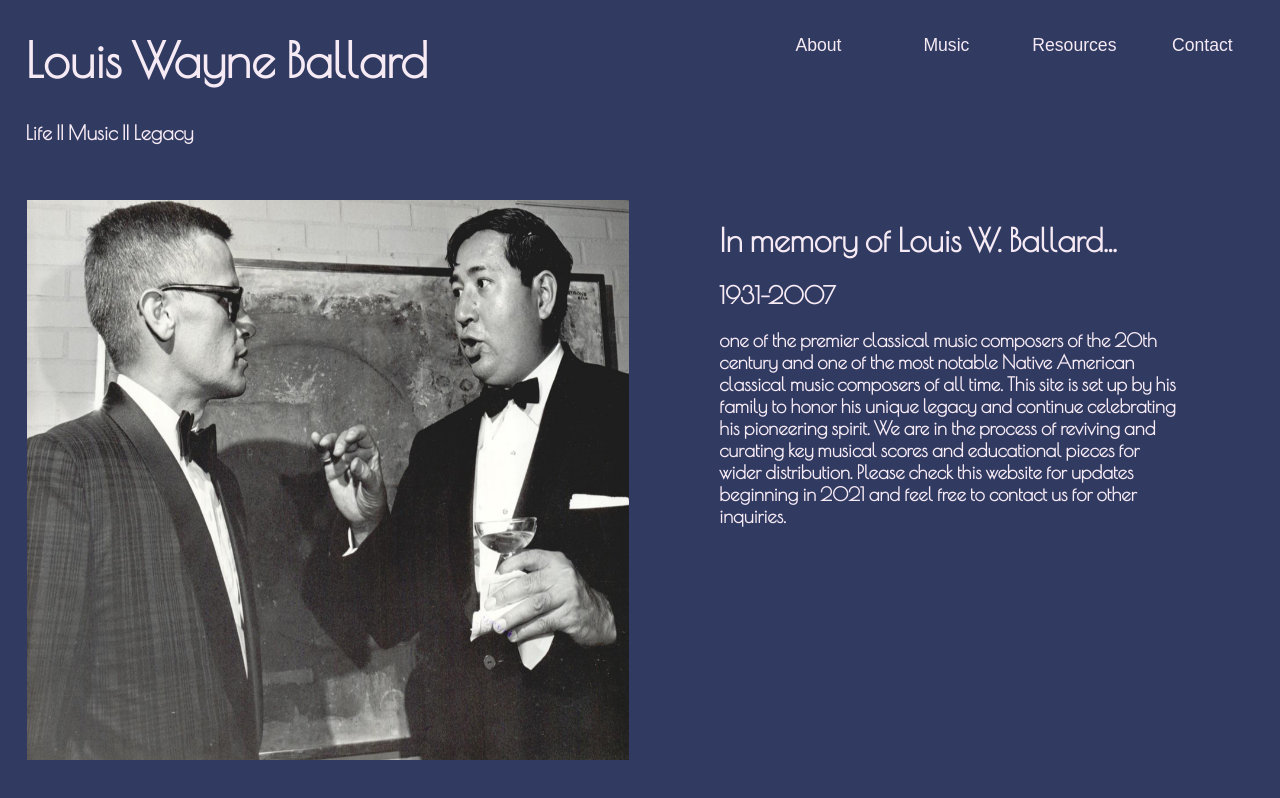
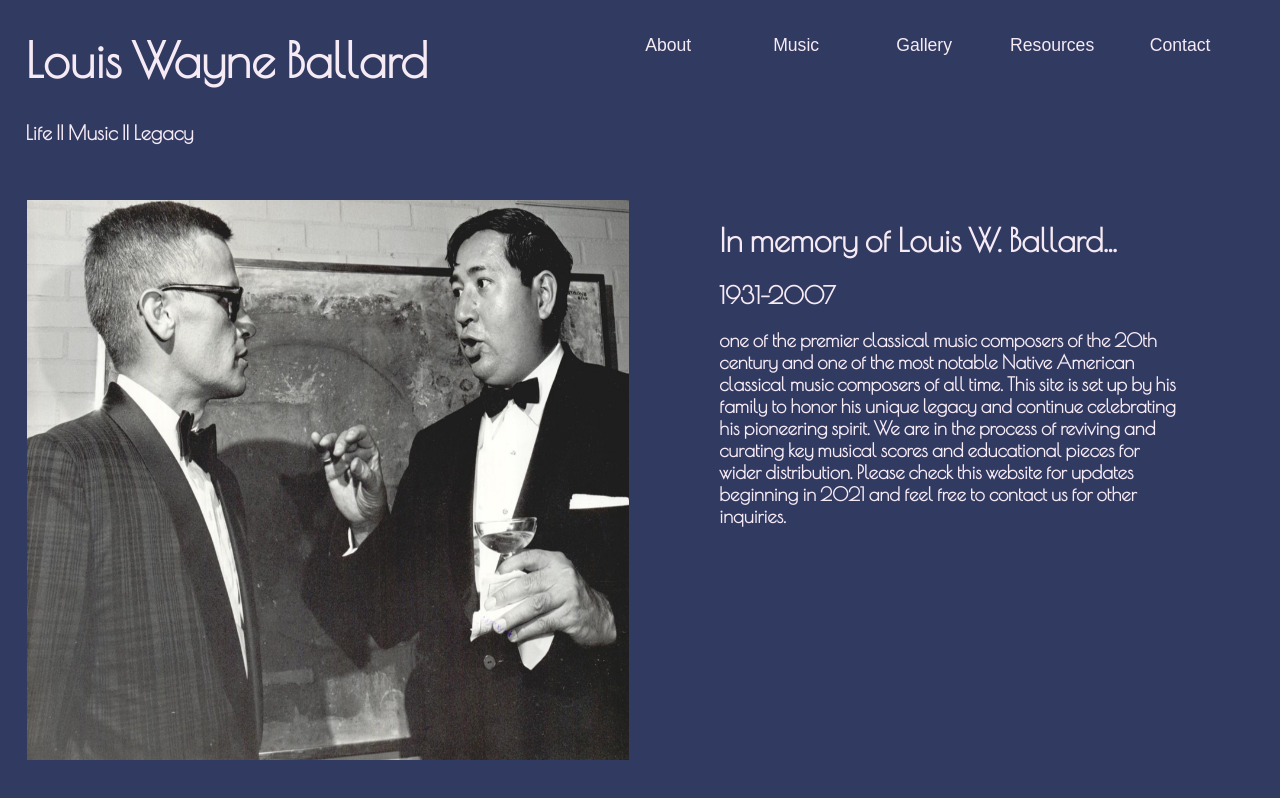
Before and after one commit to Ballard-Art/front-end, a React (Create React App) app in the folder lwb-music/: page / in a window 1280 px wide. Shown: the top 798 px of the page. Built offline with nearby package versions, Linux system fonts and the light colour scheme.

Commit message:
alignment resolved main nav

```diff
--- a/lwb-music/src/components/Menu.js
+++ b/lwb-music/src/components/Menu.js
@@ -10,16 +10,16 @@ const StyledBar = styled.div`
 `
 const StyledName = styled.div`
     height: 10vh;
-    width: 35vw;
+    width: 40vw;
     font-size: 1.5rem;
     margin-left: 2%;
 
 `
 const StyledLinks = styled.div`
     height: 10vh;
-    width: 45vw;
+    width: 60vw;
     margin-top: 2%;
-    margin-left: 25%;
+    margin-left: 10%;
 `
 
 function Menu({ oneTxt, oneLink, twoTxt, twoLink, threeTxt, threeLink, fourTxt, fourLink, fiveTxt, fiveLink }) {
--- a/lwb-music/src/pages/Home.js
+++ b/lwb-music/src/pages/Home.js
@@ -12,10 +12,12 @@ function Home() {
             oneLink='/about'
             twoTxt='Music'
             twoLink='/music'
-            threeTxt='Resources'
-            threeLink='/resources'
-            fourTxt='Contact'
-            fourLink='/contact'
+            threeTxt='Gallery'
+            threeLink='/gallery'
+            fourTxt='Resources'
+            fourLink='/resources'
+            fiveTxt='Contact'
+            fiveLink='/contact'
         />
         <div>
         <Atom
```
